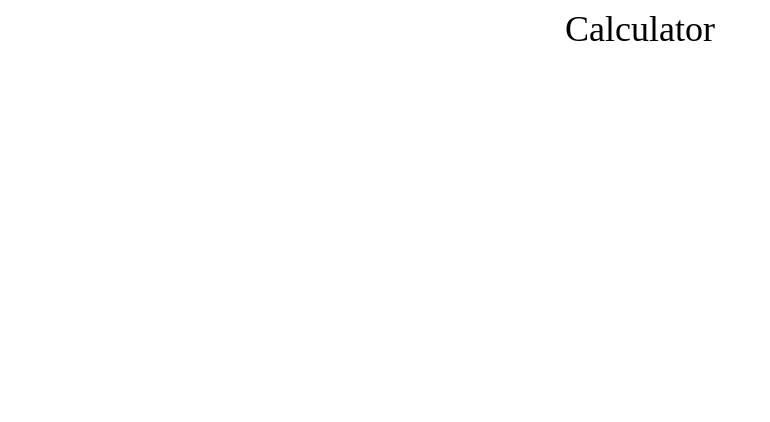
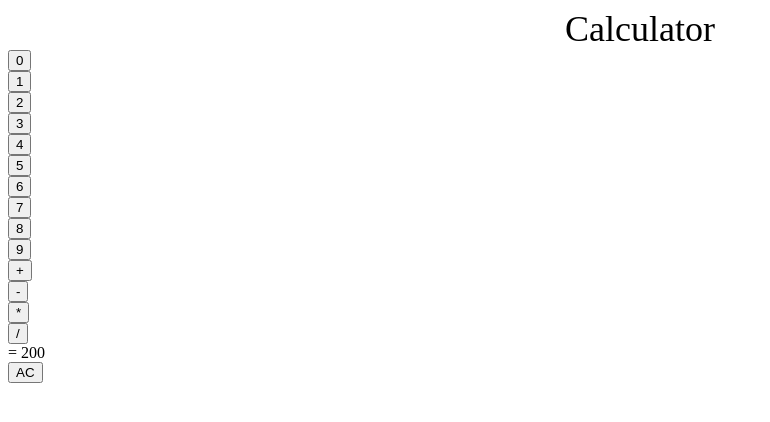
Before and after one commit to dannykim1997/calculator, a plain HTML site: page index.html in a window 1280 px wide. Shown: the whole page, without its empty margins (0-770 px from the left). Drawn offline with Linux system fonts and the light colour scheme.

Commit message:
Add HTML calculator buttons

```diff
--- a/app.js
+++ b/app.js
@@ -14,14 +14,14 @@ function divide(num1, num2) {
     return num1 / num2;
 }
 
-function operate(a, operator, b) {
+function operate(num1, operator, num2) {
     if (operator == "+") {
-        return add(a, b);
+        return add(num1, num2);
     } else if (operator == "-") {
-        return subtract(a, b);
+        return subtract(num1, num2);
     } else if (operator == "*") {
-        return multiply(a, b);
+        return multiply(num1, num2);
     } else if (operator == "/") {
-        return divide(a, b);
+        return divide(num1, num2);
     }
 }
--- a/index.html
+++ b/index.html
@@ -11,6 +11,53 @@
     <div>
         <div class="header">Calculator</div>
     </div>
-
+    <div class="calculator">
+        <div class="digits">
+            <button>0</button>
+        </div>
+        <div class="digits">
+            <button>1</button>
+        </div>
+        <div class="digits">
+            <button>2</button>
+        </div>
+        <div class="digits">
+            <button>3</button>
+        </div>
+        <div class="digits">
+            <button>4</button>
+        </div>
+        <div class="digits">
+            <button>5</button>
+        </div>
+        <div class="digits">
+            <button>6</button>
+        </div>
+        <div class="digits">
+            <button>7</button>
+        </div>
+        <div class="digits">
+            <button>8</button>
+        </div>
+        <div class="digits">
+            <button>9</button>
+        </div>
+        <div class="operator">
+            <button>+</button>
+        </div>
+        <div class="operator">
+            <button>-</button>
+        </div>
+        <div class="operator">
+            <button>*</button>
+        </div>
+        <div class="operator">
+            <button>/</button>
+        </div>
+        <div class="result">= 200</div>
+        <div class="clear">
+            <button>AC</button>
+        </div>
+    </div>
 </body>
 </html>
```
